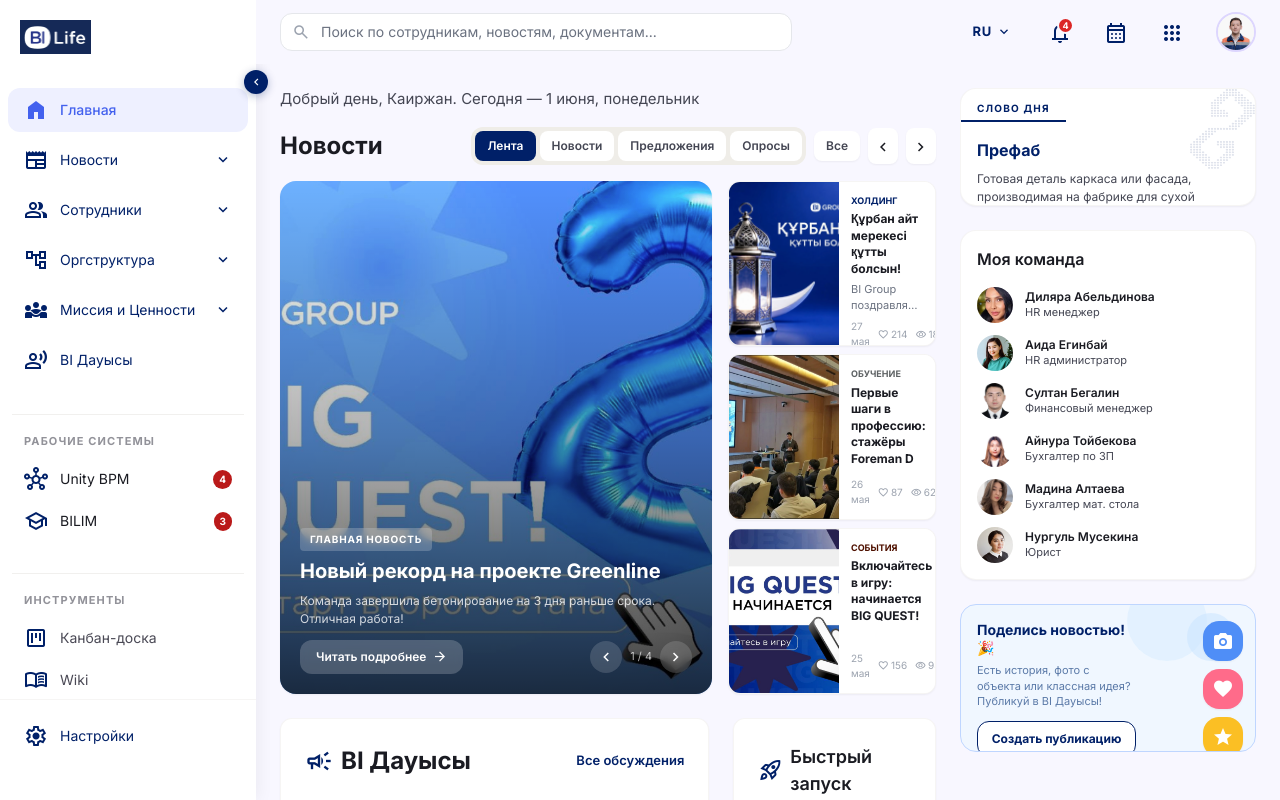
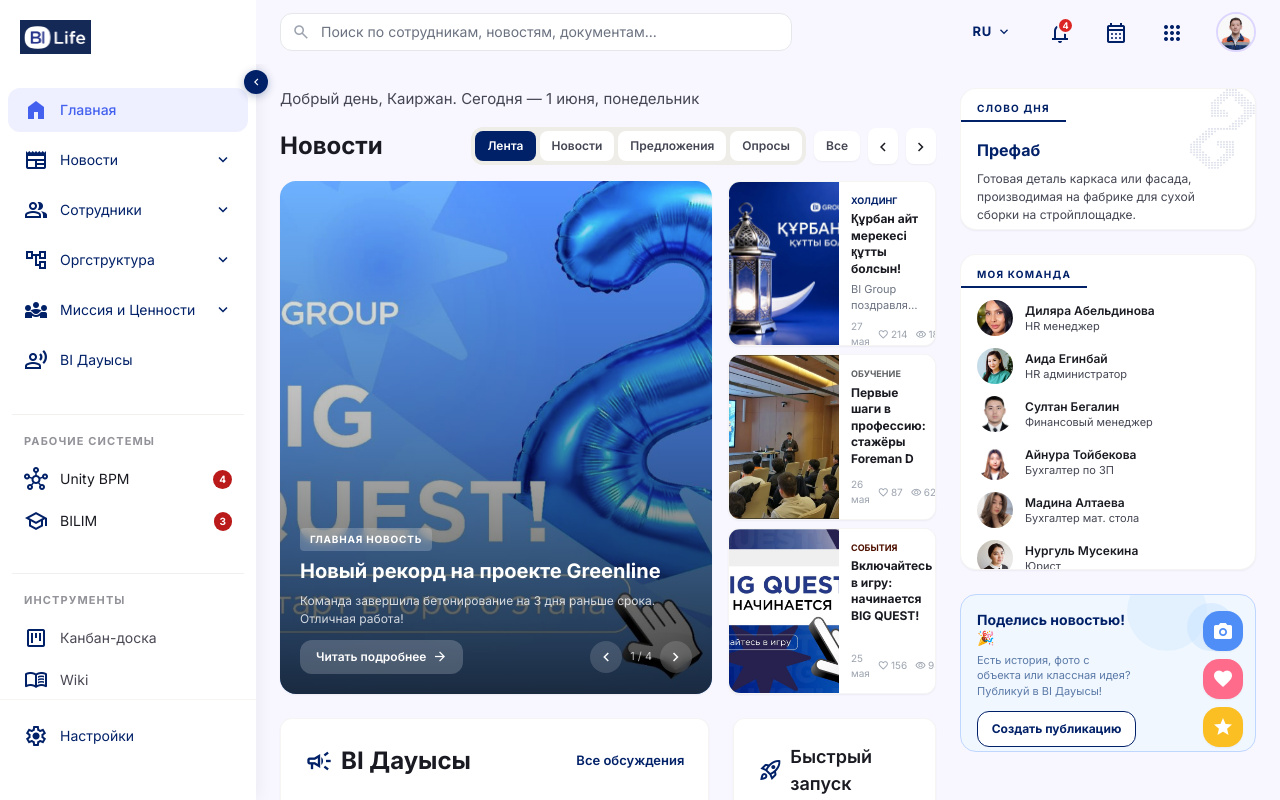
Before and after one commit to bekkairzhan-eng/Projects, a React (Vite) app in the folder stitch-life/: page / in a window 1280 px wide. Shown: the top 800 px of the page. Built offline with nearby package versions, Linux system fonts and the light colour scheme.

Commit message:
feat: Моя команда — стиль заголовка как у Слово дня

```diff
--- a/stitch-life/src/components/RightPanel.jsx
+++ b/stitch-life/src/components/RightPanel.jsx
@@ -216,9 +216,13 @@
       </div>
 
       {/* Моя команда */}
-      <div className="mb-6 bg-white rounded-2xl p-4 border border-outline-variant/20 shadow-sm">
-        <h3 className="font-semibold mb-4" style={{ fontSize: 16 }}>Моя команда</h3>
-        <div className="space-y-3">
+      <div className="mb-6 bg-white rounded-2xl overflow-hidden border border-outline-variant/20 shadow-sm">
+        <div className="px-4 pt-3 pb-1 mb-3" style={{ borderBottom: '2px solid #002068', display: 'inline-block' }}>
+          <p className="font-bold uppercase" style={{ fontSize: 10, letterSpacing: '0.12em', color: '#002068' }}>
+            Моя команда
+          </p>
+        </div>
+        <div className="space-y-3 px-4 pb-4">
           {TEAM.map((m) => (
             <div key={m.name} className="flex items-center gap-3">
               <img src={m.img} className="w-9 h-9 rounded-full object-cover flex-shrink-0" alt={m.name} />
```
